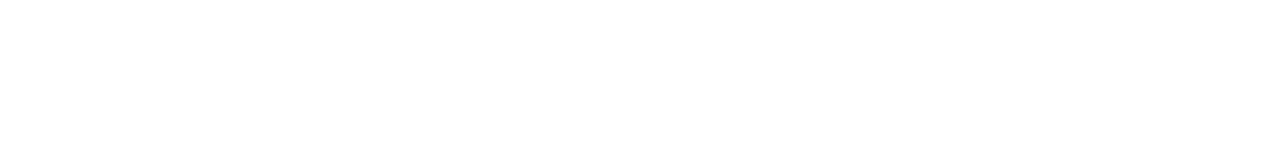
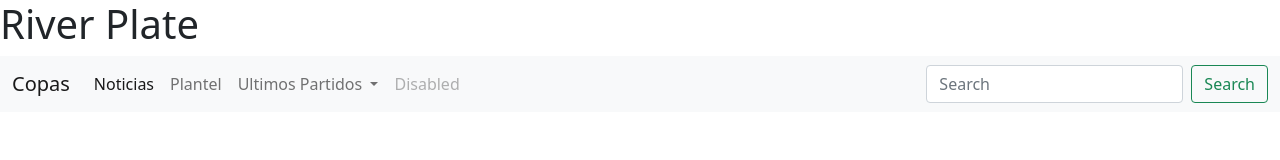
Before and after one commit to EmanuelMatti/bootstrap-Matti, a plain HTML site: page BS-online/copas.html in a window 1280 px wide. Drawn offline with nearby package versions, Linux system fonts and the light colour scheme.

Commit message:
bootstrap1.0

```diff
--- a/BS-online/copas.html
+++ b/BS-online/copas.html
@@ -4,23 +4,57 @@
     <meta charset="UTF-8">
     <meta http-equiv="X-UA-Compatible" content="IE=edge">
     <meta name="viewport" content="width=device-width, initial-scale=1.0">
-    <title>River Plate</title>
+    <title>River</title>
+    <!--estilo bootstrap-->
+    <link href="https://cdn.jsdelivr.net/npm/bootstrap@5.1.3/dist/css/bootstrap.min.css" rel="stylesheet" integrity="sha384-1BmE4kWBq78iYhFldvKuhfTAU6auU8tT94WrHftjDbrCEXSU1oBoqyl2QvZ6jIW3" crossorigin="anonymous">
+
+    <link rel="stylesheet" href="estilos.css">
 </head>
 <body>
 
     <header>
-
+        <p class="h1">River Plate</p>
+        <nav class="navbar navbar-expand-lg navbar-light bg-light">
+            <div class="container-fluid">
+              <a class="navbar-brand" href="copas.html">Copas</a>
+              <button class="navbar-toggler" type="button" data-bs-toggle="collapse" data-bs-target="#navbarSupportedContent" aria-controls="navbarSupportedContent" aria-expanded="false" aria-label="Toggle navigation">
+                <span class="navbar-toggler-icon"></span>
+              </button>
+              <div class="collapse navbar-collapse" id="navbarSupportedContent">
+                <ul class="navbar-nav me-auto mb-2 mb-lg-0">
+                  <li class="nav-item">
+                    <a class="nav-link active" aria-current="page" href="#">Noticias</a>
+                  </li>
+                  <li class="nav-item">
+                    <a class="nav-link" href="#">Plantel</a>
+                  </li>
+                  <li class="nav-item dropdown">
+                    <a class="nav-link dropdown-toggle" href="#" id="navbarDropdown" role="button" data-bs-toggle="dropdown" aria-expanded="false">
+                     Ultimos Partidos
+                    </a>
+                    <ul class="dropdown-menu" aria-labelledby="navbarDropdown">
+                      <li><a class="dropdown-item" href="#">Aldosivi</a></li>
+                      <li><a class="dropdown-item" href="#">union</a></li>
+                      <li><hr class="dropdown-divider"></li>
+                      <li><a class="dropdown-item" href="#">Newells</a></li>
+                    </ul>
+                  </li>
+                  <li class="nav-item">
+                    <a class="nav-link disabled">Disabled</a>
+                  </li>
+                </ul>
+                <form class="d-flex">
+                  <input class="form-control me-2" type="search" placeholder="Search" aria-label="Search">
+                  <button class="btn btn-outline-success" type="submit">Search</button>
+                </form>
+              </div>
+            </div>
+        </nav>
 
     </header>
 
 
-
-
-
     <main>
-
-
-
 
 
     </main>
```
Also changed, not shown: BS-online/index.html (+6 -3 lines).
